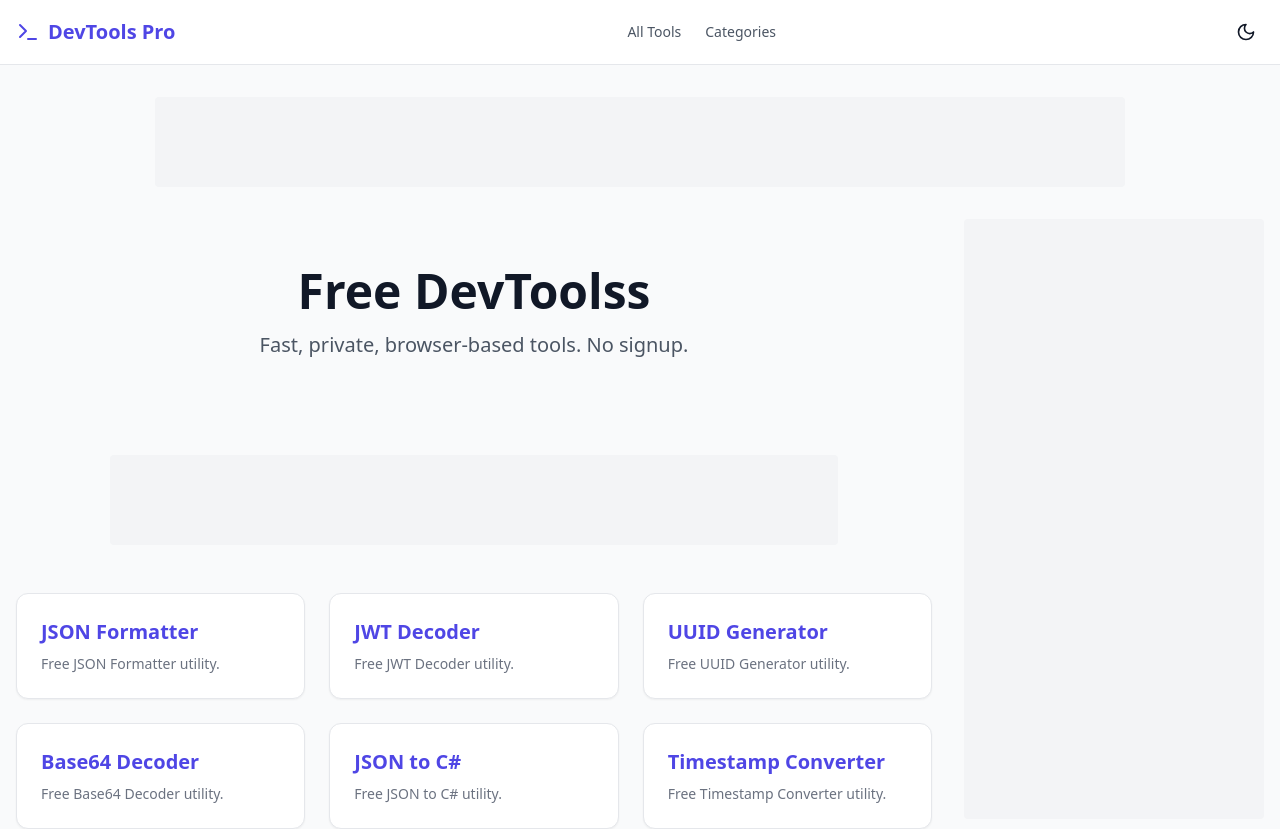
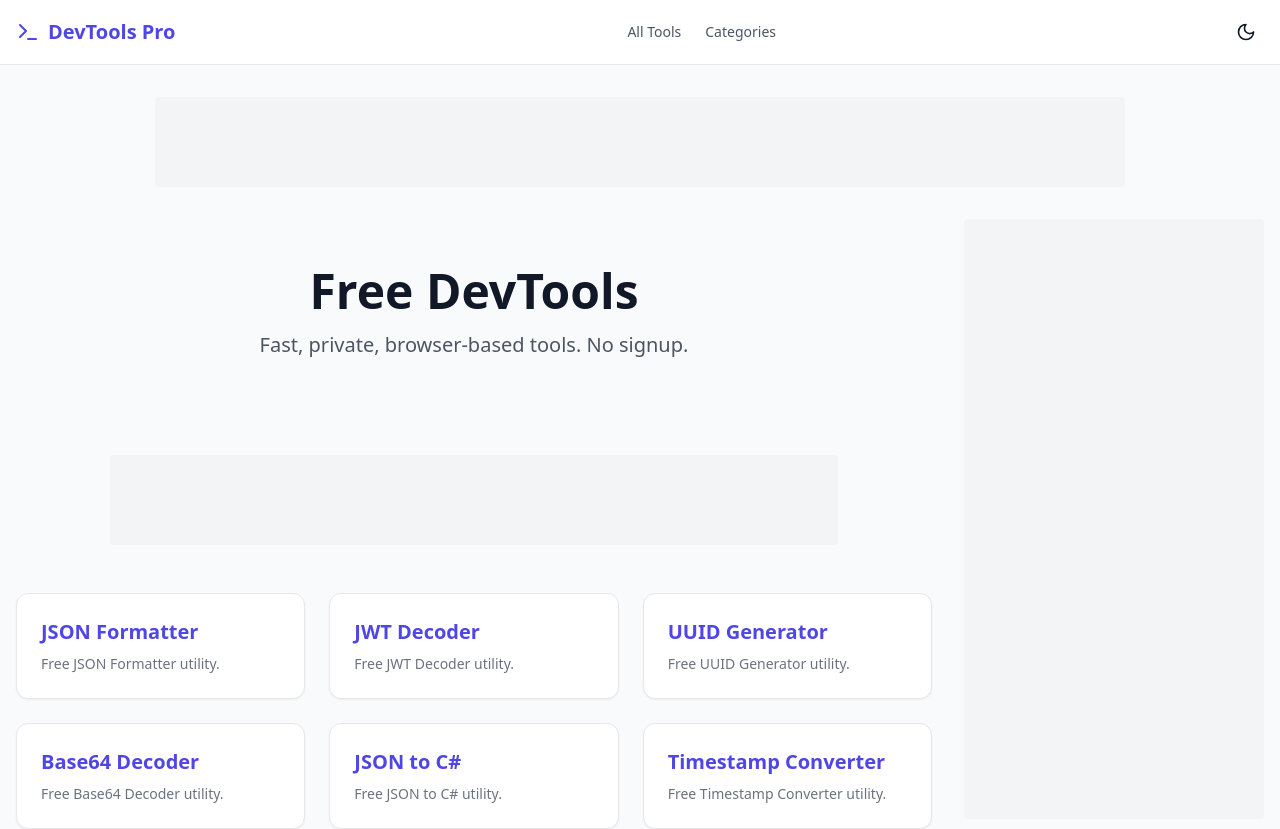
Before and after one commit to chaudhariparesh92/devtool, a React (Vite) app: page / in a window 1280 px wide. Shown: the top 829 px of the page. Built offline with nearby package versions, Linux system fonts and the light colour scheme.

Commit message:
1.Typo fixed

```diff
--- a/src/pages/Home.jsx
+++ b/src/pages/Home.jsx
@@ -23,7 +23,7 @@ export default function Home() {
 
       {/* Hero Section */}
       <div className="py-12">
-        <h1 className="text-5xl font-bold mb-4">Free DevToolss</h1>
+        <h1 className="text-5xl font-bold mb-4">Free DevTools</h1>
         <p className="text-xl text-gray-600 dark:text-gray-400">
           Fast, private, browser-based tools. No signup.
         </p>
```
